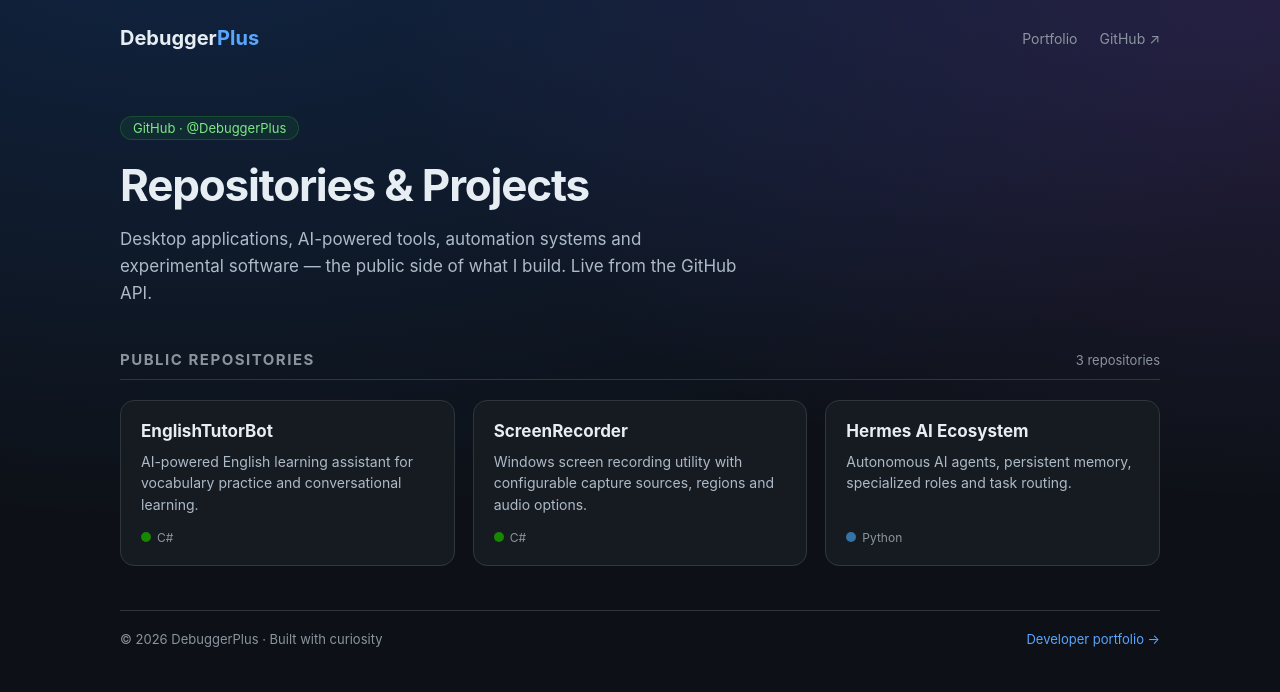
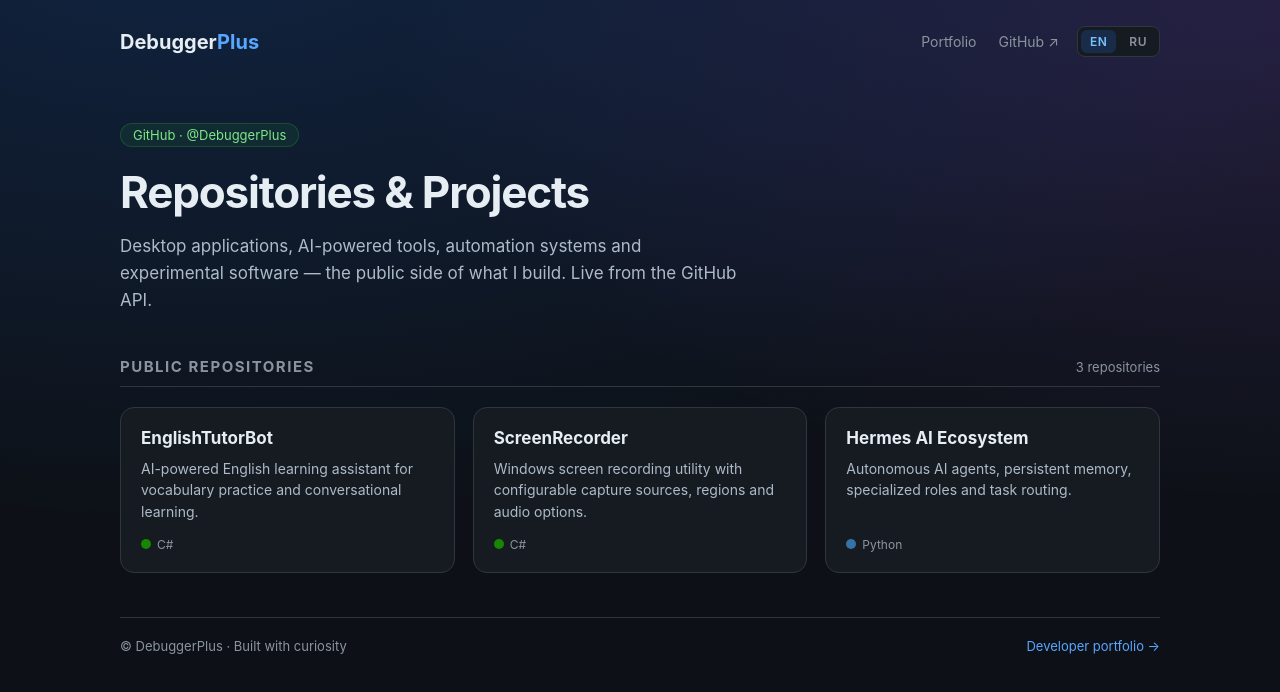
Before and after one commit to DebuggerPlus/DebuggerPlus.github.io, a plain HTML site: page index.html in a window 1280 px wide. Drawn offline with Linux system fonts and the light colour scheme; no server answers.

Commit message:
add-en-ru-language-switch

```diff
--- a/index.html
+++ b/index.html
@@ -27,13 +27,19 @@
   a { color: var(--accent); text-decoration: none; }
   a:hover { text-decoration: underline; }
   .wrap { max-width: 1040px; margin: 0 auto; }
-  header.top { display: flex; align-items: center; justify-content: space-between; gap: 16px; padding: 26px 0; }
+  header.top { display: flex; align-items: center; justify-content: space-between; gap: 16px; flex-wrap: wrap; padding: 26px 0; }
   .logo { font-size: 20px; font-weight: 750; color: #e6edf3; }
   .logo span { color: var(--accent); }
   .logo:hover { text-decoration: none; }
+  .top-right { display: flex; align-items: center; gap: 18px; flex-wrap: wrap; }
   nav.links { display: flex; gap: 22px; font-size: 14px; }
   nav.links a { color: var(--muted); }
   nav.links a:hover { color: #e6edf3; text-decoration: none; }
+  .lang { display: inline-flex; gap: 4px; background: var(--card); border: 1px solid var(--border); border-radius: 8px; padding: 3px; }
+  .lang button { background: transparent; border: 0; color: var(--muted); font: inherit; font-size: 12px; font-weight: 600;
+                 letter-spacing: .5px; padding: 4px 9px; border-radius: 6px; cursor: pointer; }
+  .lang button:hover { color: #e6edf3; }
+  .lang button.active { background: #1f6feb33; color: #79c0ff; }
   .hero { padding: 40px 0 34px; }
   .tag { display: inline-block; font-size: 13px; color: #7ee787; background: #23863622;
          border: 1px solid #23863666; padding: 3px 12px; border-radius: 999px; margin-bottom: 18px; }
@@ -52,10 +58,9 @@
   .repo .live { font-size: 11px; color: #7ee787; font-weight: 600; }
   .repo p { margin: 0; color: #adbac7; font-size: 14px; line-height: 1.55; flex: 1; }
   .repo .meta { display: flex; align-items: center; gap: 16px; font-size: 12px; color: var(--muted); padding-top: 4px; }
-  .repo .lang { display: inline-flex; align-items: center; gap: 6px; }
-  .repo .lang i { width: 10px; height: 10px; border-radius: 50%; display: inline-block; }
+  .repo .lang-dot { display: inline-flex; align-items: center; gap: 6px; }
+  .repo .lang-dot i { width: 10px; height: 10px; border-radius: 50%; display: inline-block; }
   .status { color: var(--muted); font-size: 14px; padding: 24px 0; }
-  .error { color: #f85149; font-size: 14px; padding: 12px 0; }
   footer { margin-top: 44px; padding-top: 20px; border-top: 1px solid var(--border); font-size: 13px; color: var(--muted);
            display: flex; justify-content: space-between; gap: 14px; flex-wrap: wrap; }
 </style>
@@ -64,30 +69,36 @@
 <div class="wrap">
   <header class="top">
     <a class="logo" href="/">Debugger<span>Plus</span></a>
-    <nav class="links">
-      <a href="/portfolio/">Portfolio</a>
-      <a href="https://github.com/DebuggerPlus?tab=repositories" target="_blank" rel="noopener noreferrer">GitHub ↗</a>
-    </nav>
+    <div class="top-right">
+      <nav class="links">
+        <a href="/portfolio/" data-i18n="navPortfolio">Portfolio</a>
+        <a href="https://github.com/DebuggerPlus?tab=repositories" target="_blank" rel="noopener noreferrer" data-i18n="navGithub">GitHub ↗</a>
+      </nav>
+      <div class="lang" role="group" aria-label="Language / Язык">
+        <button type="button" data-lang-btn="en">EN</button>
+        <button type="button" data-lang-btn="ru">RU</button>
+      </div>
+    </div>
   </header>
 
   <section class="hero">
     <span class="tag">GitHub · @DebuggerPlus</span>
-    <h1>Repositories &amp; Projects</h1>
-    <p>Desktop applications, AI-powered tools, automation systems and experimental software — the public side of what I build. Live from the GitHub API.</p>
+    <h1 data-i18n="h1">Repositories &amp; Projects</h1>
+    <p data-i18n="hero">Desktop applications, AI-powered tools, automation systems and experimental software — the public side of what I build. Live from the GitHub API.</p>
   </section>
 
   <div class="bar">
-    <h2>Public repositories</h2>
+    <h2 data-i18n="barHeading">Public repositories</h2>
     <span class="count" id="count"></span>
   </div>
 
   <div class="grid" id="grid">
-    <p class="status">Loading repositories…</p>
+    <p class="status" data-i18n="loading">Loading repositories…</p>
   </div>
 
   <footer>
-    <span>© <span id="year"></span> DebuggerPlus · Built with curiosity</span>
-    <span><a href="/portfolio/">Developer portfolio →</a></span>
+    <span data-i18n="footNote">© DebuggerPlus · Built with curiosity</span>
+    <span><a href="/portfolio/" data-i18n="footPortfolio">Developer portfolio →</a></span>
   </footer>
 </div>
 
@@ -98,39 +109,64 @@
   const ORG = "AI-Agents-by-DebuggerPlus";
   const EXCLUDE = new Set(["pages-demo"]);
   const SITE = { portfolio: "https://debuggerplus.github.io/portfolio/" };
-  const LANGS = { "C#":"#178600","C++":"#f34b7d","C":"#555555","Python":"#3572A5","JavaScript":"#f1e05a",
+  const COLOR = { "C#":"#178600","C++":"#f34b7d","C":"#555555","Python":"#3572A5","JavaScript":"#f1e05a",
     "TypeScript":"#3178c6","HTML":"#e34c26","CSS":"#563d7c","Java":"#b07219","MQL5":"#4a76b8",
     "MQL4":"#62A8D6","Shell":"#89e051","PowerShell":"#012456","Kotlin":"#A97BFF","Go":"#00ADD8" };
 
-  document.getElementById("year").textContent = new Date().getFullYear();
+  const DICT = {
+    en: { title:"DebuggerPlus — Repositories & Projects", navPortfolio:"Portfolio", navGithub:"GitHub ↗",
+      h1:"Repositories & Projects",
+      hero:"Desktop applications, AI-powered tools, automation systems and experimental software — the public side of what I build. Live from the GitHub API.",
+      barHeading:"Public repositories", noDesc:"No description provided.", empty:"No public repositories to show.",
+      loading:"Loading repositories…", liveBadge:"Live ↗",
+      footNote:"© DebuggerPlus · Built with curiosity", footPortfolio:"Developer portfolio →" },
+    ru: { title:"DebuggerPlus — Репозитории и проекты", navPortfolio:"Портфолио", navGithub:"GitHub ↗",
+      h1:"Репозитории и проекты",
+      hero:"Десктопные приложения, инструменты с ИИ, системы автоматизации и экспериментальное ПО — публичная сторона того, что я делаю. Данные подтягиваются с GitHub API.",
+      barHeading:"Публичные репозитории", noDesc:"Описание не указано.", empty:"Нет публичных репозиториев.",
+      loading:"Загрузка репозиториев…", liveBadge:"Сайт ↗",
+      footNote:"© DebuggerPlus · Сделано из любопытства", footPortfolio:"Портфолио разработчика →" }
+  };
 
+  const LANG_KEY = "dp-lang";
   const esc = s => String(s == null ? "" : s).replace(/[&<>"']/g, c =>
     ({ "&":"&amp;","<":"&lt;",">":"&gt;",'"':"&quot;","'":"&#39;" }[c]));
+
+  let lang = "en";
+  let DATA = null;
+
+  const plural = n => lang === "ru"
+    ? (n % 10 === 1 && n % 100 !== 11 ? n + " репозиторий"
+      : (n % 10 >= 2 && n % 10 <= 4 && !(n % 100 >= 12 && n % 100 <= 14)) ? n + " репозитория"
+      : n + " репозиториев")
+    : n + (n === 1 ? " repository" : " repositories");
 
   const ago = iso => {
     if (!iso) return "";
     const d = Math.floor((Date.now() - new Date(iso).getTime()) / 86400000);
-    if (d <= 0) return "updated today";
-    if (d === 1) return "updated yesterday";
-    if (d < 30) return `updated ${d}d ago`;
-    if (d < 365) return `updated ${Math.round(d/30)}mo ago`;
-    return `updated ${Math.round(d/365)}y ago`;
+    const ru = lang === "ru";
+    if (d <= 0) return ru ? "обновлён сегодня" : "updated today";
+    if (d === 1) return ru ? "обновлён вчера" : "updated yesterday";
+    if (d < 30) return ru ? `обновлён ${d} дн. назад` : `updated ${d}d ago`;
+    if (d < 365) return ru ? `обновлён ${Math.round(d/30)} мес. назад` : `updated ${Math.round(d/30)}mo ago`;
+    return ru ? `обновлён ${Math.round(d/365)} г. назад` : `updated ${Math.round(d/365)}y ago`;
   };
 
   const card = r => {
-    const lang = r.language && LANGS[r.language]
-      ? `<span class="lang"><i style="background:${LANGS[r.language]}"></i>${esc(r.language)}</span>` : "";
+    const t = DICT[lang];
+    const lg = r.language && COLOR[r.language]
+      ? `<span class="lang-dot"><i style="background:${COLOR[r.language]}"></i>${esc(r.language)}</span>` : "";
     const stars = r.stargazers_count > 0 ? `<span>★ ${r.stargazers_count}</span>` : "";
     const url = SITE[r.name] || r.html_url;
-    const live = SITE[r.name] ? ' <span class="live">Live ↗</span>' : "";
+    const live = SITE[r.name] ? ` <span class="live">${esc(t.liveBadge)}</span>` : "";
     return `<a class="repo" href="${esc(url)}" target="_blank" rel="noopener noreferrer">
       <h3>${esc(r.name)}${r.owner === ORG ? ' <span class="owner">AI-Agents-by-DebuggerPlus</span>' : ""}${live}</h3>
-      <p>${esc(r.description || "No description provided.")}</p>
-      <div class="meta">${lang}${stars}<span>${esc(ago(r.pushed_at || r.updated_at))}</span></div>
+      <p>${esc(r.description || t.noDesc)}</p>
+      <div class="meta">${lg}${stars}<span>${esc(ago(r.pushed_at || r.updated_at))}</span></div>
     </a>`;
   };
 
-  const fallback = [
+  const FALLBACK = [
     { name:"EnglishTutorBot", html_url:"https://github.com/AI-Agents-by-DebuggerPlus/EnglishTutorBot",
       description:"AI-powered English learning assistant for vocabulary practice and conversational learning.", language:"C#" },
     { name:"ScreenRecorder", html_url:"https://github.com/DebuggerPlus/ScreenRecorder",
@@ -139,12 +175,45 @@
       description:"Autonomous AI agents, persistent memory, specialized roles and task routing.", language:"Python" }
   ];
 
-  const render = repos => {
+  function render() {
     const grid = document.getElementById("grid");
-    if (!repos.length) { grid.innerHTML = '<p class="status">No public repositories to show.</p>'; return; }
+    const t = DICT[lang];
+    const repos = DATA || [];
+    const count = document.getElementById("count");
+    if (!repos.length) { grid.innerHTML = `<p class="status">${esc(t.empty)}</p>`; count.textContent = ""; return; }
     grid.innerHTML = repos.map(card).join("");
-    document.getElementById("count").textContent = repos.length + (repos.length === 1 ? " repository" : " repositories");
-  };
+    count.textContent = plural(repos.length);
+  }
+
+  function applyLang(next) {
+    lang = next === "ru" ? "ru" : "en";
+    document.documentElement.lang = lang;
+    document.title = DICT[lang].title;
+    document.querySelectorAll("[data-i18n]").forEach(el => {
+      const v = DICT[lang][el.getAttribute("data-i18n")];
+      if (v != null) el.textContent = v;
+    });
+    document.querySelectorAll("[data-lang-btn]").forEach(b => {
+      const on = b.dataset.langBtn === lang;
+      b.classList.toggle("active", on);
+      b.setAttribute("aria-pressed", String(on));
+    });
+    try { localStorage.setItem(LANG_KEY, lang); } catch (e) {}
+    render();
+  }
+
+  document.querySelectorAll("[data-lang-btn]").forEach(b =>
+    b.addEventListener("click", () => applyLang(b.dataset.langBtn)));
+
+  const p = new URLSearchParams(location.search).get("lang");
+  let initial = p;
+  if (initial !== "ru" && initial !== "en") {
+    try { initial = localStorage.getItem(LANG_KEY); } catch (e) { initial = null; }
+  }
+  if (initial !== "ru" && initial !== "en") {
+    initial = (navigator.language || "en").toLowerCase().startsWith("ru") ? "ru" : "en";
+  }
+  applyLang(initial);
 
   fetch(`https://api.github.com/users/${USER}/repos?per_page=100&sort=updated`)
     .then(r => r.ok ? r.json() : Promise.reject(r.status))
@@ -154,8 +223,8 @@
     .then(list => list
       .filter(r => !r.fork && !r.archived && !EXCLUDE.has(r.name) && !r.name.endsWith(".github.io"))
       .sort((a, b) => new Date(b.pushed_at || 0) - new Date(a.pushed_at || 0)))
-    .then(render)
-    .catch(() => { render(fallback); });
+    .then(rs => { DATA = rs; render(); })
+    .catch(() => { DATA = FALLBACK; render(); });
 })();
 </script>
 </body>
```
